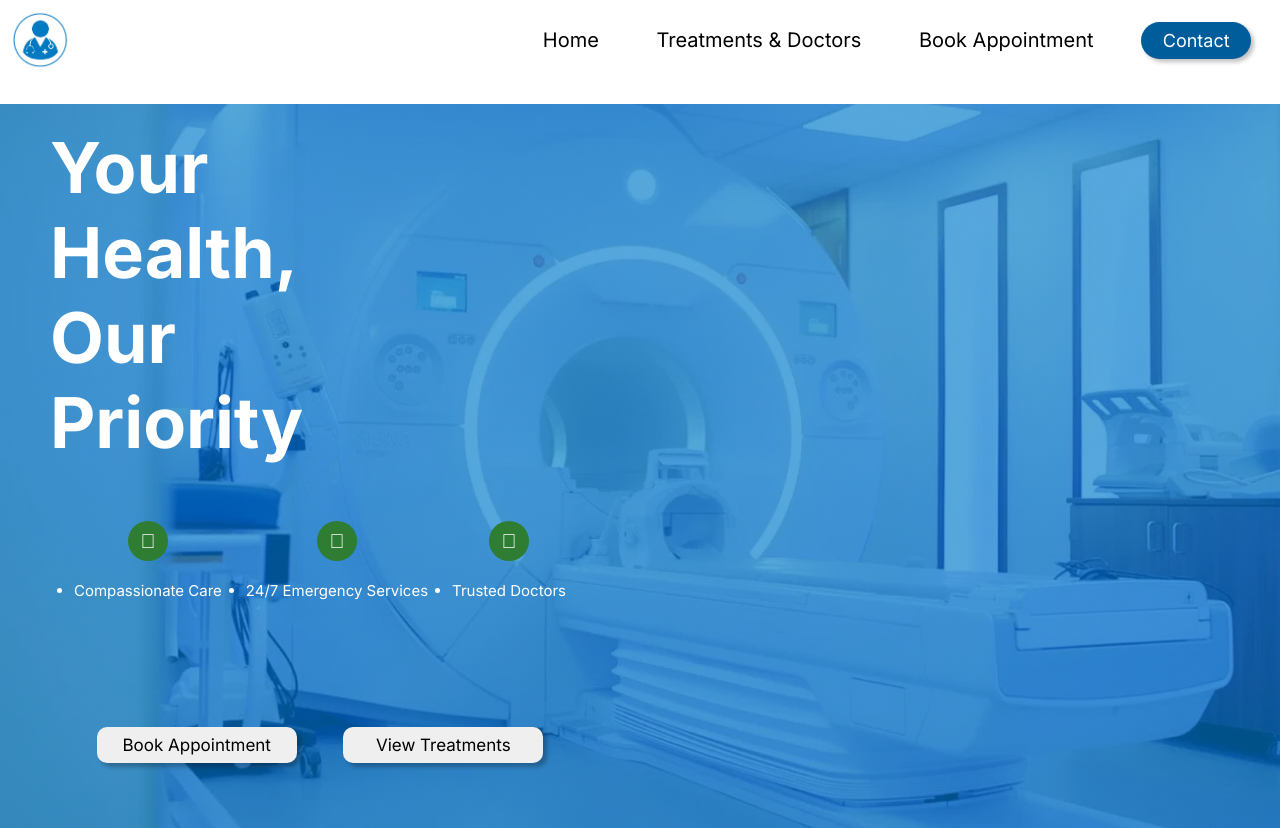
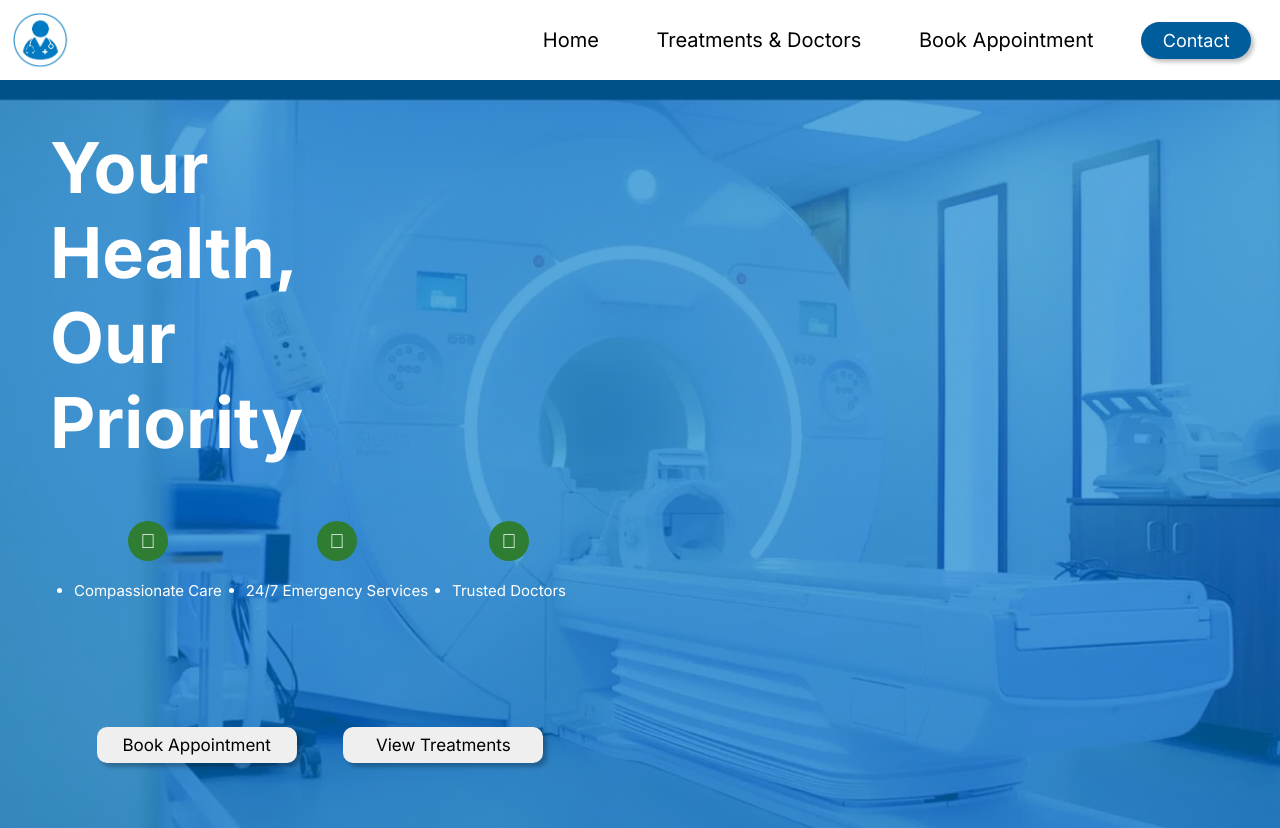
Before and after one commit to lucifer-pablo-07/Hospital, a plain HTML site: page treatment&doctors.html in a window 1280 px wide. Shown: the top 828 px of the page. Drawn offline with Linux system fonts and the light colour scheme; a web font is replaced by a local one.

Commit message:
simple changes

```diff
--- a/bookandappointment.css
+++ b/bookandappointment.css
@@ -10,9 +10,8 @@
 }
 nav{
     width: 100%;
-    min-height: 13vh;
+    min-height: 20px;
     padding: 10px;
-    /* border: 1px solid black; */
     position: fixed;
     top: 0px;
     z-index: 999;
@@ -76,7 +75,10 @@ nav{
     font-family: "Inter", sans-serif;
 
 }
-
+.nav2 span:hover{
+    border-bottom: 2px dotted rgba(0, 93, 156, 1);
+    color: rgba(0, 93, 156, 1);
+}
 .nav2 a:hover{
     color: rgba(0, 93, 156, 1);
 }
--- a/index.css
+++ b/index.css
@@ -65,7 +65,6 @@ nav{
     color: black;
 }
 .nav2 span:hover{
-
     border-bottom: 2px dotted rgba(0, 93, 156, 1);
     color: rgba(0, 93, 156, 1);
 }
--- a/treatment&doctors.css
+++ b/treatment&doctors.css
@@ -10,7 +10,7 @@
 }
 nav{
     width: 100%;
-    min-height: 13vh;
+    min-height: 20px;
     padding: 10px;
     /* border: 1px solid black; */
     position: fixed;
@@ -75,6 +75,10 @@ nav{
     box-shadow: 3px 3px 4px 0px rgba(0, 0, 0, 0.25);
     font-family: "Inter", sans-serif;
 
+}
+.nav2 span:hover{
+    border-bottom: 2px dotted rgba(0, 93, 156, 1);
+    color: rgba(0, 93, 156, 1);
 }
 .nav2 a:hover{
     color: rgba(0, 93, 156, 1);
--- a/treatment&doctors.html
+++ b/treatment&doctors.html
@@ -14,13 +14,13 @@
             <div class="navparent">
                 <div class="nav nav1">
                     <div class="logo">
-                     <img src="./images/png-clipart-hospital-logo-clinic-health-care-physician-business-removebg-preview.png" alt="">
+                        <img src="./images/png-clipart-hospital-logo-clinic-health-care-physician-business-removebg-preview.png" alt="">
                     </div>
                 </div>
-                <div class="nav nav2" id="menubar">
-                    <a href="./index.html">Home</a>
-                    <a href="./treatment&doctors.html">Treatments & Doctors</a>
-                    <a href="./bookandappointment.html">Book Appointment</a>
+                <div id="menubar" class="nav nav2">
+                    <span><a href="./index.html">Home</a></span>
+                    <span><a href="./treatment&doctors.html">Treatments & Doctors</a></span>
+                    <span><a href="./bookandappointment.html">Book Appointment</a></span>
                     <button>Contact</button>
                 </div>
                 <button type="button" class="name" onclick="menu()" > <i class="fa-solid fa-bars"></i></button>
```
Also changed, not shown: bookandappointment.html (+4 -4 lines), index.html (+1 -1 lines).
